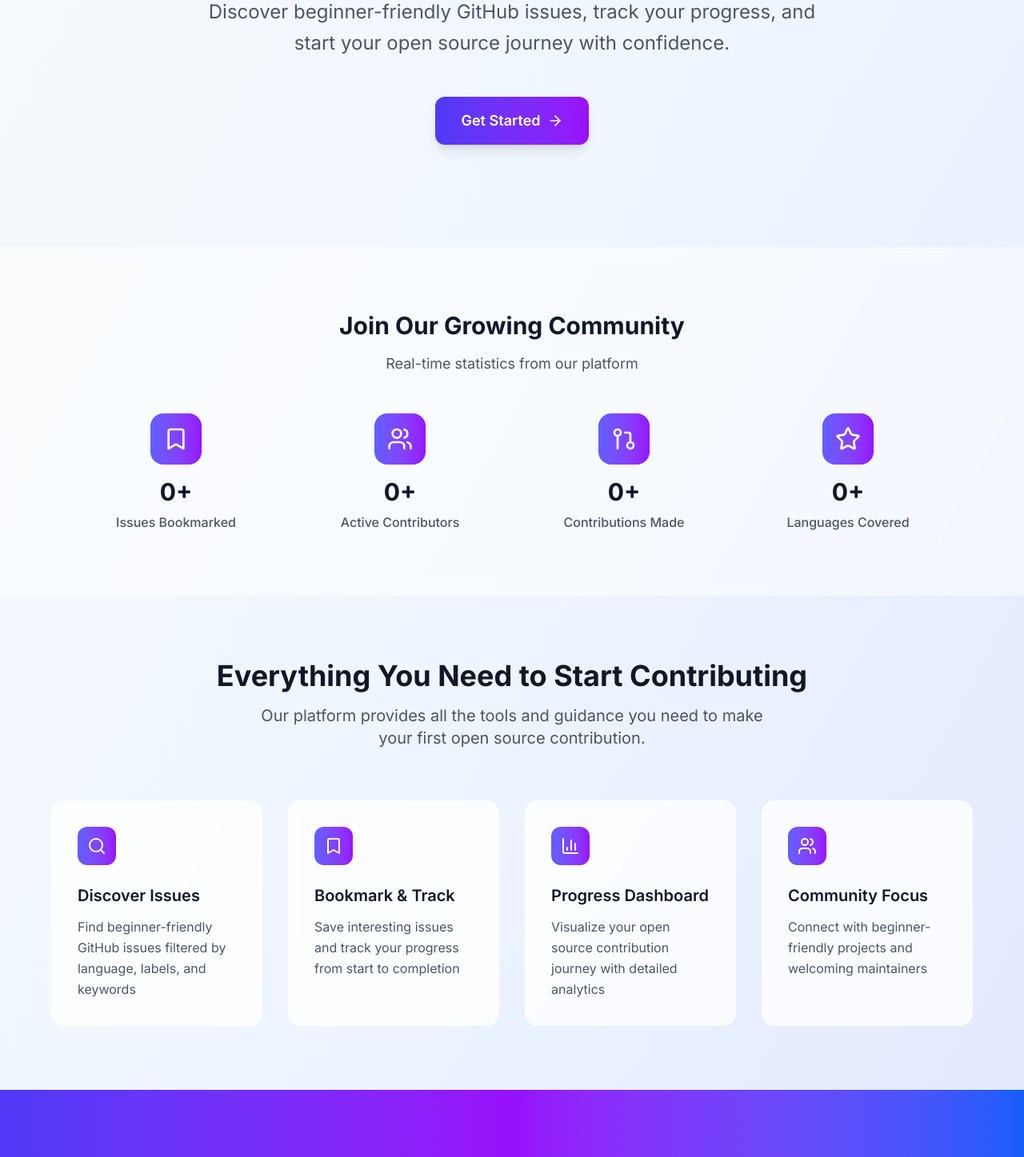
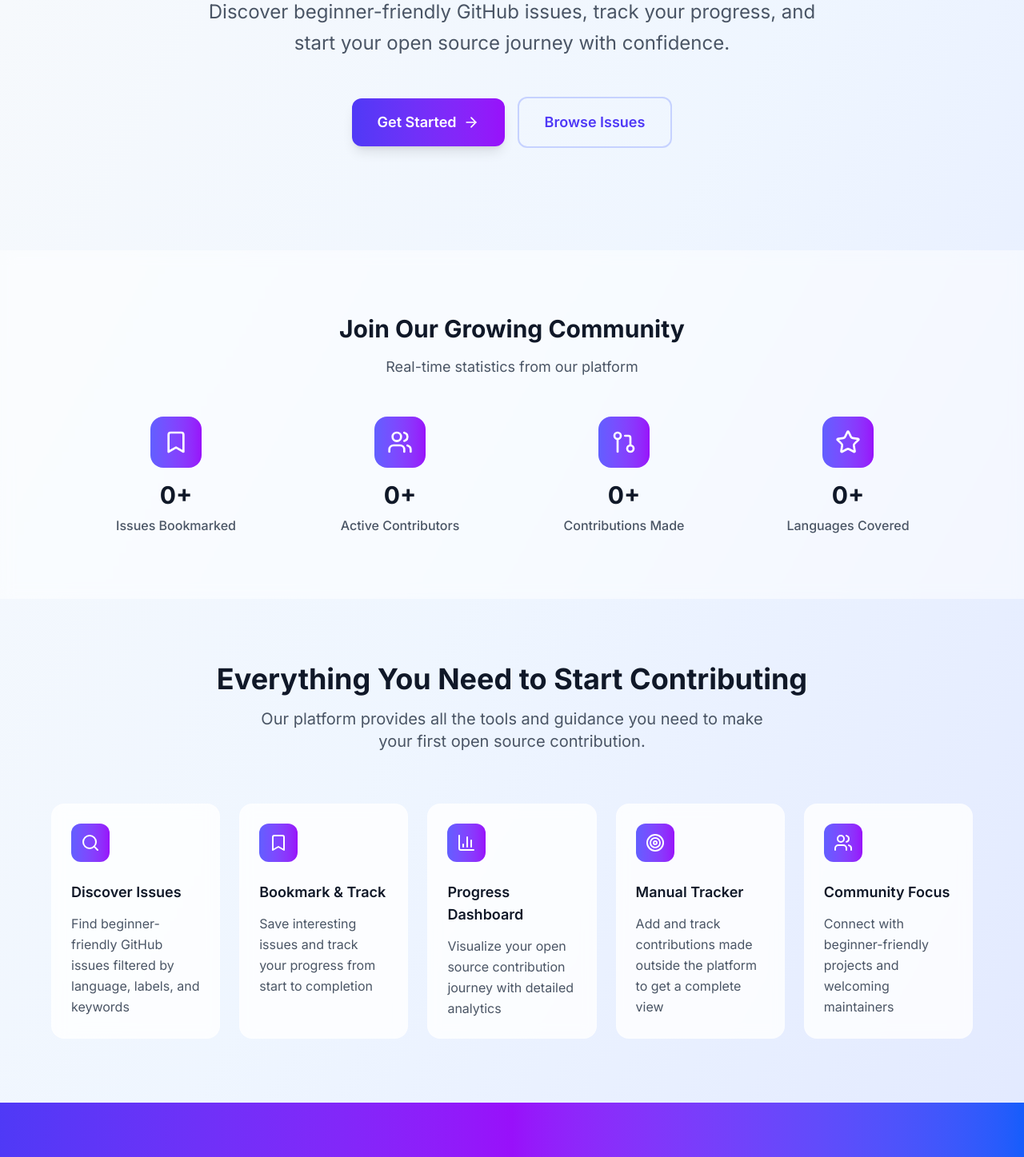
Before and after one commit to anmolsah/firstissue.dev, a React (Vite) app: page / in a window 1280 px wide. Shown: the part 520-1967 px from the top of the page at 80% size. Built offline with nearby package versions, Linux system fonts and the light colour scheme; no server answers; the database is empty.

Commit message:
feat: Enhance LandingPage to include manual contributions in statistics and improve data fetching logic

```diff
--- a/src/pages/LandingPage.jsx
+++ b/src/pages/LandingPage.jsx
@@ -1,17 +1,8 @@
-import React, { useState, useEffect } from "react";
-import { Link } from "react-router-dom";
-import { useAuth } from "../contexts/AuthContext";
-import { supabase } from "../lib/supabase";
-import {
-  ArrowRight,
-  Github,
-  Search,
-  Bookmark,
-  BarChart3,
-  Users,
-  Star,
-  GitPullRequest,
-} from "lucide-react";
+import React, { useState, useEffect } from 'react';
+import { Link } from 'react-router-dom';
+import { useAuth } from '../contexts/AuthContext';
+import { supabase } from '../lib/supabase';
+import { ArrowRight, Github, Search, Bookmark, BarChart3, Users, Star, GitPullRequest, Target } from 'lucide-react';
 
 const LandingPage = () => {
   const { user } = useAuth();
@@ -19,7 +10,7 @@ const LandingPage = () => {
     totalBookmarks: 0,
     activeUsers: 0,
     completedContributions: 0,
-    popularLanguages: 0,
+    popularLanguages: 0
   });
   const [loading, setLoading] = useState(true);
 
@@ -31,36 +22,73 @@ const LandingPage = () => {
     try {
       // Fetch total bookmarks
       const { count: totalBookmarks } = await supabase
-        .from("bookmarks")
-        .select("*", { count: "exact", head: true });
+        .from('bookmarks')
+        .select('*', { count: 'exact', head: true });
 
-      const { data: uniqueUsers } = await supabase
-        .from("bookmarks")
-        .select("user_id");
+      // Fetch total manual contributions
+      const { count: totalManualContributions } = await supabase
+        .from('manual_contributions')
+        .select('*', { count: 'exact', head: true });
 
-      const activeUsers = new Set(uniqueUsers?.map((u) => u.user_id) || [])
-        .size;
+      // Fetch unique users (active contributors)
+      const [bookmarkUsersResult, manualUsersResult] = await Promise.all([
+        supabase
+          .from('bookmarks')
+          .select('user_id'),
+        supabase
+          .from('manual_contributions')
+          .select('user_id')
+      ]);
 
-      const { count: completedContributions } = await supabase
-        .from("bookmarks")
-        .select("*", { count: "exact", head: true })
-        .eq("status", "done");
+      // Combine unique users from both tables
+      const allUsers = new Set([
+        ...(bookmarkUsersResult.data?.map(u => u.user_id) || []),
+        ...(manualUsersResult.data?.map(u => u.user_id) || [])
+      ]);
+      const activeUsers = allUsers.size;
 
-      const { data: languages } = await supabase
-        .from("bookmarks")
-        .select("language");
+      // Fetch completed contributions from bookmarks
+      const { count: completedBookmarks } = await supabase
+        .from('bookmarks')
+        .select('*', { count: 'exact', head: true })
+        .eq('status', 'done');
 
-      const popularLanguages = new Set(languages?.map((l) => l.language) || [])
-        .size;
+      // Fetch completed manual contributions
+      const { count: completedManualContributions } = await supabase
+        .from('manual_contributions')
+        .select('*', { count: 'exact', head: true })
+        .eq('status', 'completed');
+
+      const totalCompletedContributions = (completedBookmarks || 0) + (completedManualContributions || 0);
+
+      // Fetch unique languages
+      const [bookmarkLanguagesResult, manualReposResult] = await Promise.all([
+        supabase
+          .from('bookmarks')
+          .select('language'),
+        supabase
+          .from('manual_contributions')
+          .select('repository_name')
+      ]);
+
+      // Extract languages from bookmarks
+      const bookmarkLanguages = new Set(bookmarkLanguagesResult.data?.map(l => l.language) || []);
+
+      // Extract unique repositories from manual contributions
+      const manualRepos = new Set(manualReposResult.data?.map(r => r.repository_name) || []);
+
+      // Combine for total coverage (languages + unique repos)
+      const totalCoverage = bookmarkLanguages.size + manualRepos.size;
 
       setStats({
-        totalBookmarks: totalBookmarks || 0,
+        totalBookmarks: (totalBookmarks || 0) + (totalManualContributions || 0),
         activeUsers: activeUsers || 0,
-        completedContributions: completedContributions || 0,
-        popularLanguages: popularLanguages || 0,
+        completedContributions: totalCompletedContributions,
+        popularLanguages: totalCoverage
       });
     } catch (error) {
-      console.error("Error fetching stats:", error);
+      console.error('Error fetching stats:', error);
+      // Keep default values if error occurs
     } finally {
       setLoading(false);
     }
@@ -69,58 +97,57 @@ const LandingPage = () => {
   const features = [
     {
       icon: Search,
-      title: "Discover Issues",
-      description:
-        "Find beginner-friendly GitHub issues filtered by language, labels, and keywords",
+      title: 'Discover Issues',
+      description: 'Find beginner-friendly GitHub issues filtered by language, labels, and keywords'
     },
     {
       icon: Bookmark,
-      title: "Bookmark & Track",
-      description:
-        "Save interesting issues and track your progress from start to completion",
+      title: 'Bookmark & Track',
+      description: 'Save interesting issues and track your progress from start to completion'
     },
     {
       icon: BarChart3,
-      title: "Progress Dashboard",
-      description:
-        "Visualize your open source contribution journey with detailed analytics",
+      title: 'Progress Dashboard',
+      description: 'Visualize your open source contribution journey with detailed analytics'
+    },
+    {
+      icon: Target,
+      title: 'Manual Tracker',
+      description: 'Add and track contributions made outside the platform to get a complete view'
     },
     {
       icon: Users,
-      title: "Community Focus",
-      description:
-        "Connect with beginner-friendly projects and welcoming maintainers",
-    },
+      title: 'Community Focus',
+      description: 'Connect with beginner-friendly projects and welcoming maintainers'
+    }
   ];
 
   const dynamicStats = [
     {
       icon: Bookmark,
-      value: loading ? "..." : `${stats.totalBookmarks.toLocaleString()}+`,
-      label: "Issues Bookmarked",
+      value: loading ? '...' : `${stats.totalBookmarks.toLocaleString()}+`,
+      label: 'Issues Bookmarked'
     },
     {
       icon: Users,
-      value: loading ? "..." : `${stats.activeUsers.toLocaleString()}+`,
-      label: "Active Contributors",
+      value: loading ? '...' : `${stats.activeUsers.toLocaleString()}+`,
+      label: 'Active Contributors'
     },
     {
       icon: GitPullRequest,
-      value: loading
-        ? "..."
-        : `${stats.completedContributions.toLocaleString()}+`,
-      label: "Contributions Made",
+      value: loading ? '...' : `${stats.completedContributions.toLocaleString()}+`,
+      label: 'Contributions Made'
     },
     {
       icon: Star,
-      value: loading ? "..." : `${stats.popularLanguages.toLocaleString()}+`,
-      label: "Languages Covered",
-    },
+      value: loading ? '...' : `${stats.popularLanguages.toLocaleString()}+`,
+      label: 'Languages Covered'
+    }
   ];
 
   return (
     <div className="min-h-screen">
-      {/* Hero Section */}
+
       <section className="pt-20 pb-32 px-4 sm:px-6 lg:px-8">
         <div className="max-w-4xl mx-auto text-center">
           <div className="inline-flex items-center px-4 py-2 bg-indigo-100 text-indigo-700 rounded-full text-sm font-medium mb-8">
@@ -137,8 +164,7 @@ const LandingPage = () => {
           </h1>
 
           <p className="text-xl md:text-2xl text-gray-600 mb-12 max-w-3xl mx-auto leading-relaxed">
-            Discover beginner-friendly GitHub issues, track your progress, and
-            start your open source journey with confidence.
+            Discover beginner-friendly GitHub issues, track your progress, and start your open source journey with confidence.
           </p>
 
           <div className="flex flex-col sm:flex-row gap-4 justify-center items-center">
@@ -149,11 +175,18 @@ const LandingPage = () => {
               {user ? "Explore Issues" : "Get Started"}
               <ArrowRight className="ml-2 h-5 w-5 group-hover:translate-x-1 transition-transform" />
             </Link>
+
+            <Link
+              to="/explore"
+              className="px-8 py-4 border-2 border-indigo-200 text-indigo-600 rounded-xl font-semibold text-lg hover:border-indigo-300 hover:bg-indigo-50 transition-all duration-300"
+            >
+              Browse Issues
+            </Link>
           </div>
         </div>
       </section>
 
-      {/* Stats Section */}
+
       <section className="py-20 bg-white/50 backdrop-blur-sm">
         <div className="max-w-6xl mx-auto px-4 sm:px-6 lg:px-8">
           <div className="text-center mb-12">
@@ -170,9 +203,7 @@ const LandingPage = () => {
                 <div className="inline-flex items-center justify-center w-16 h-16 bg-gradient-to-r from-indigo-500 to-purple-600 rounded-2xl mb-4 group-hover:scale-110 transition-transform duration-300">
                   <stat.icon className="h-8 w-8 text-white" />
                 </div>
-                <div className="text-3xl font-bold text-gray-900 mb-2">
-                  {stat.value}
-                </div>
+                <div className="text-3xl font-bold text-gray-900 mb-2">{stat.value}</div>
                 <div className="text-gray-600 font-medium">{stat.label}</div>
               </div>
             ))}
@@ -180,7 +211,7 @@ const LandingPage = () => {
         </div>
       </section>
 
-      {/* Features Section */}
+
       <section className="py-20 px-4 sm:px-6 lg:px-8">
         <div className="max-w-6xl mx-auto">
           <div className="text-center mb-16">
@@ -188,41 +219,32 @@ const LandingPage = () => {
               Everything You Need to Start Contributing
             </h2>
             <p className="text-xl text-gray-600 max-w-2xl mx-auto">
-              Our platform provides all the tools and guidance you need to make
-              your first open source contribution.
+              Our platform provides all the tools and guidance you need to make your first open source contribution.
             </p>
           </div>
 
-          <div className="grid md:grid-cols-2 lg:grid-cols-4 gap-8">
+          <div className="grid md:grid-cols-2 lg:grid-cols-5 gap-6">
             {features.map((feature, index) => (
-              <div
-                key={index}
-                className="group p-8 bg-white/80 backdrop-blur-sm rounded-2xl border border-white/20 hover:shadow-xl transition-all duration-300 hover:-translate-y-2"
-              >
+              <div key={index} className="group p-6 bg-white/80 backdrop-blur-sm rounded-2xl border border-white/20 hover:shadow-xl transition-all duration-300 hover:-translate-y-2">
                 <div className="inline-flex items-center justify-center w-12 h-12 bg-gradient-to-r from-indigo-500 to-purple-600 rounded-xl mb-6 group-hover:scale-110 transition-transform duration-300">
                   <feature.icon className="h-6 w-6 text-white" />
                 </div>
-                <h3 className="text-xl font-semibold text-gray-900 mb-3">
-                  {feature.title}
-                </h3>
-                <p className="text-gray-600 leading-relaxed">
-                  {feature.description}
-                </p>
+                <h3 className="text-lg font-semibold text-gray-900 mb-3">{feature.title}</h3>
+                <p className="text-gray-600 leading-relaxed">{feature.description}</p>
               </div>
             ))}
           </div>
         </div>
       </section>
 
-      {/* CTA Section */}
+
       <section className="py-20 px-4 sm:px-6 lg:px-8 bg-gradient-to-r from-indigo-600 via-purple-600 to-blue-600">
         <div className="max-w-4xl mx-auto text-center">
           <h2 className="text-4xl font-bold text-white mb-6">
             Ready to Start Your Open Source Journey?
           </h2>
           <p className="text-xl text-indigo-100 mb-8 max-w-2xl mx-auto">
-            Join thousands of developers who have made their first contributions
-            with Firstissue.dev.
+            Join thousands of developers who have made their first contributions with Open Source Buddy.
           </p>
           <Link
             to={user ? "/explore" : "/signup"}
```
